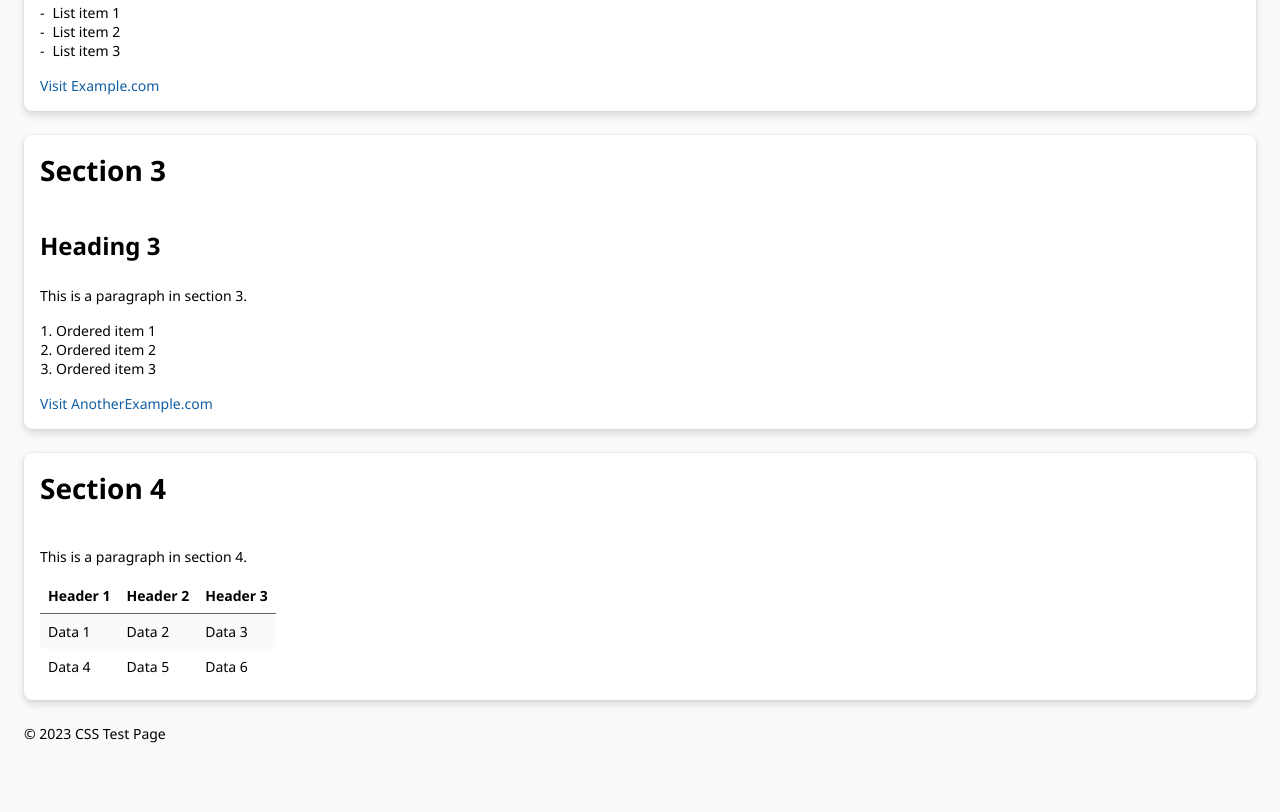
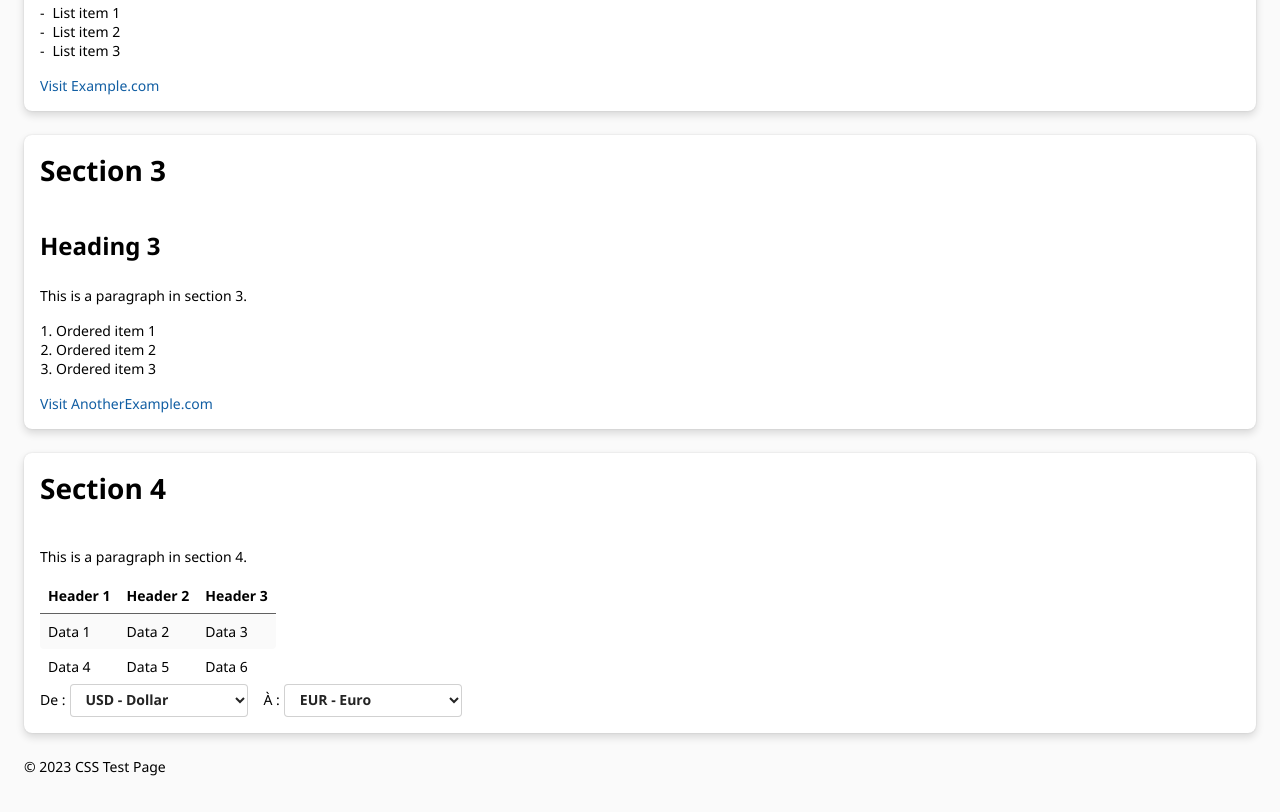
Before and after one commit to Supertolek/winui3-stylesheet, a plain HTML site: page index.html in a window 1280 px wide. Shown: the part 832-1644 px from the top of the page. Before the commit the page ends 1611 px from the top, so only its background shows below. Drawn offline with Linux system fonts and the light colour scheme.

Commit message:
Added selectbox

```diff
--- a/index.html
+++ b/index.html
@@ -4,7 +4,7 @@
     <meta charset="UTF-8">
     <meta name="viewport" content="width=device-width, initial-scale=1.0">
     <title>CSS Test Page</title>
-    <link rel="stylesheet" href="styles/index.css">
+    <link rel="stylesheet" href="/styles/index.css">
 </head>
 <body>
     <header>
@@ -85,6 +85,20 @@
                     </tr>
                 </tbody>
             </table>
+
+            <label for="fromCurrency">De :</label>
+            <select id="fromCurrency">
+                <option value="USD">USD - Dollar</option>
+                <option value="EUR">EUR - Euro</option>
+                <option value="GBP">GBP - Livre Sterling</option>
+            </select>
+
+            <label for="toCurrency">À :</label>
+            <select id="toCurrency">
+                <option value="EUR">EUR - Euro</option>
+                <option value="USD">USD - Dollar</option>
+                <option value="GBP">GBP - Livre Sterling</option>
+            </select>
         </section>
     </main>
     <footer>
--- /dev/null
+++ b/styles/components/select.css
@@ -0,0 +1,53 @@
+select {
+    /* Position */
+    margin: 0px 12px 0px 0px;
+    padding: 5px 12px 7px 12px;
+    /* Display */
+    background-color: var(--neutral-background-1-rest);
+    border: none;
+    border-radius: 4px;
+    outline: none;
+    /* Stroke */
+    box-shadow: inset 0px 0px 0px 1px var(--neutral-stroke-1-rest);
+    /* Text */
+    font-family:'Segoe UI', Tahoma, Geneva, Verdana, sans-serif;
+    font-weight: 600;
+    font-size: 14px;
+    color: var(--neutral-foreground-1-rest);
+}
+
+select:hover {
+    /* Display */
+    background-color: var(--neutral-background-1-hover);
+    /* Text */
+    color: var(--neutral-foreground-1-hover);
+    /* Stroke */
+    box-shadow: inset 0px 0px 0px 1px var(--neutral-stroke-1-hover);
+}
+
+select:active {
+    /* Display */
+    background-color: var(--neutral-background-1-pressed);
+    /* Text */
+    color: var(--neutral-foreground-1-pressed);
+    /* Stroke */
+    box-shadow: inset 0px 0px 0px 1px var(--neutral-stroke-1-pressed);
+}
+
+select:focus:not(:active) {
+    /* Display */
+    background-color: var(--neutral-background-1-rest);
+    /* Text */
+    color: var(--neutral-foreground-1-rest);
+    /* Stroke */
+    box-shadow: inset 0px 0px 0px 2px var(--neutral-stroke-focus-2-rest), inset 0px 0px 0px 3px var(--neutral-stroke-focus-1-rest);
+}
+
+select:disabled {
+    /* Display */
+    background-color: var(--neutral-background-disabled-rest);
+    /* Text */
+    color: var(--neutral-foreground-disabled-rest);
+    /* Stroke */
+    box-shadow: inset 0px 0px 0px 1px var(--neutral-stroke-disabled-rest);
+}
--- a/styles/components/text.css
+++ b/styles/components/text.css
@@ -1,4 +1,4 @@
-p {
+p, label {
     /* Position */
     margin: 0px 0px 12px 0px;
     /* Text */
--- a/styles/index.css
+++ b/styles/index.css
@@ -10,3 +10,4 @@
 @import url("components/panel.css");
 @import url("components/menu.css");
 @import url("components/table.css");
+@import url("components/select.css");
```
